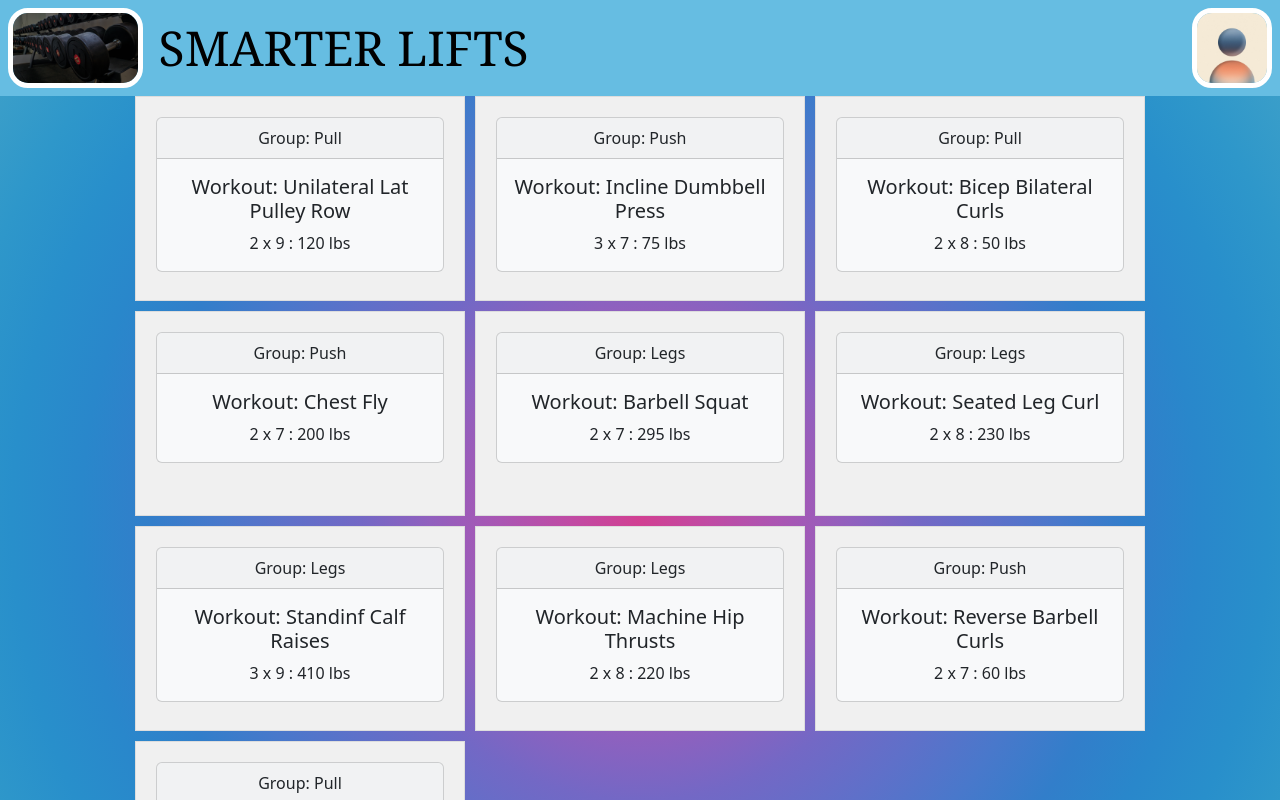
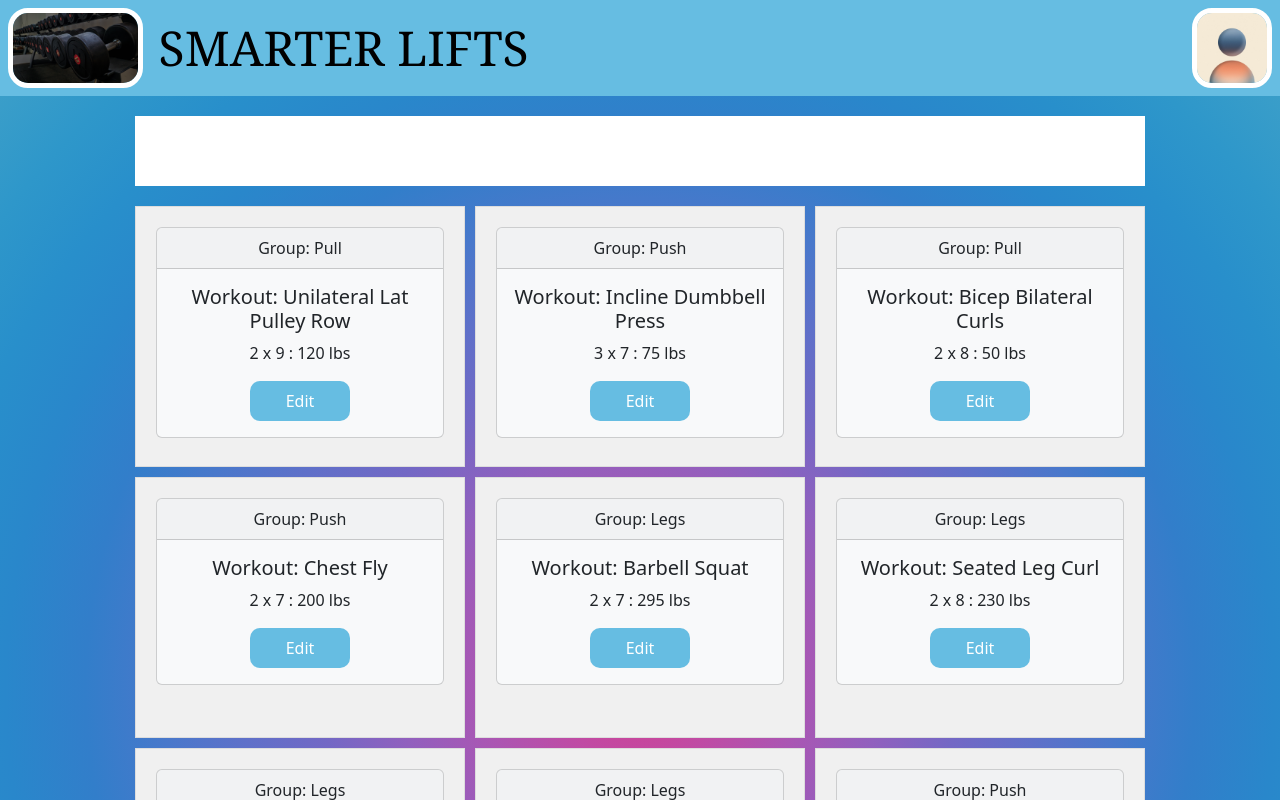
Before and after one commit to PaulOgunmwonyi/GymWebsite, a Next.js app in the folder gymwebsite/: page /login/workoutplans in a window 1280 px wide. Shown: the top 800 px of the page. Built offline with nearby package versions, Linux system fonts and the light colour scheme.

Commit message:
added more features

```diff
--- /dev/null
+++ b/gymwebsite/src/app/components/Card.css
@@ -0,0 +1,10 @@
+.card-button {
+    border: none !important;
+    background-color: #66bde2 !important;
+    padding: 0px !important;
+    border-radius: 10px !important;
+    cursor: pointer !important;
+    color: white !important;
+    width: 100px;
+    height: 40px;
+  }
--- a/gymwebsite/src/app/components/CardGrid.css
+++ b/gymwebsite/src/app/components/CardGrid.css
@@ -1,4 +1,5 @@
 .grid-container {
+    margin-top: 20px;
     display: grid;
     grid-template-columns: repeat(3, 1fr); /* 3 columns */
     grid-template-rows: repeat(4, 1fr); /* 4 rows */
--- /dev/null
+++ b/gymwebsite/src/app/components/CardSelectionHeader.css
@@ -0,0 +1,13 @@
+.Selection-header {
+    font-family: 'Georgia', sans-serif;
+    display: flex;
+    align-items: center;
+    color: rgb(0, 0, 0);
+    justify-content: space-between;
+    background-color: white ;
+    padding: 0.5rem;
+    gap: 1rem;
+    list-style: none;
+    height: 70px;
+    margin-top: 20px;
+}
--- /dev/null
+++ b/gymwebsite/src/app/components/CardSelectionHeader.jsx
@@ -0,0 +1,7 @@
+import './CardSelectionHeader.css'
+
+export default function CardSelectionHeader() {
+    return <header className="Selection-header">
+
+    </header>
+}
--- a/gymwebsite/src/app/components/card.jsx
+++ b/gymwebsite/src/app/components/card.jsx
@@ -1,6 +1,7 @@
 'use client'
 import Card from 'react-bootstrap/Card';
 import 'bootstrap/dist/css/bootstrap.min.css';
+import './Card.css'
 
 export default function MyCard(props) {
     return (
@@ -18,6 +19,7 @@ export default function MyCard(props) {
                 <Card.Text>
                   {props.sets} x {props.reps} : {props.weight} lbs
                 </Card.Text>
+                <button className = "card-button"> Edit </button>
               </Card.Body>
             </Card>
         </>
--- a/gymwebsite/src/app/login/workoutplans/page.js
+++ b/gymwebsite/src/app/login/workoutplans/page.js
@@ -1,12 +1,12 @@
 'use client'
-import MyCard from "@/app/components/Card";
 import CardGrid from "@/app/components/CardGrid";
-
+import CardSelectionHeader from "@/app/components/CardSelectionHeader";
 
 export default function HomePage() {
     return (
-        <>
+        <div className = "Workout-Page">
+            <CardSelectionHeader></CardSelectionHeader>
             <CardGrid></CardGrid>
-        </>
+        </div>
     );
 };
```
